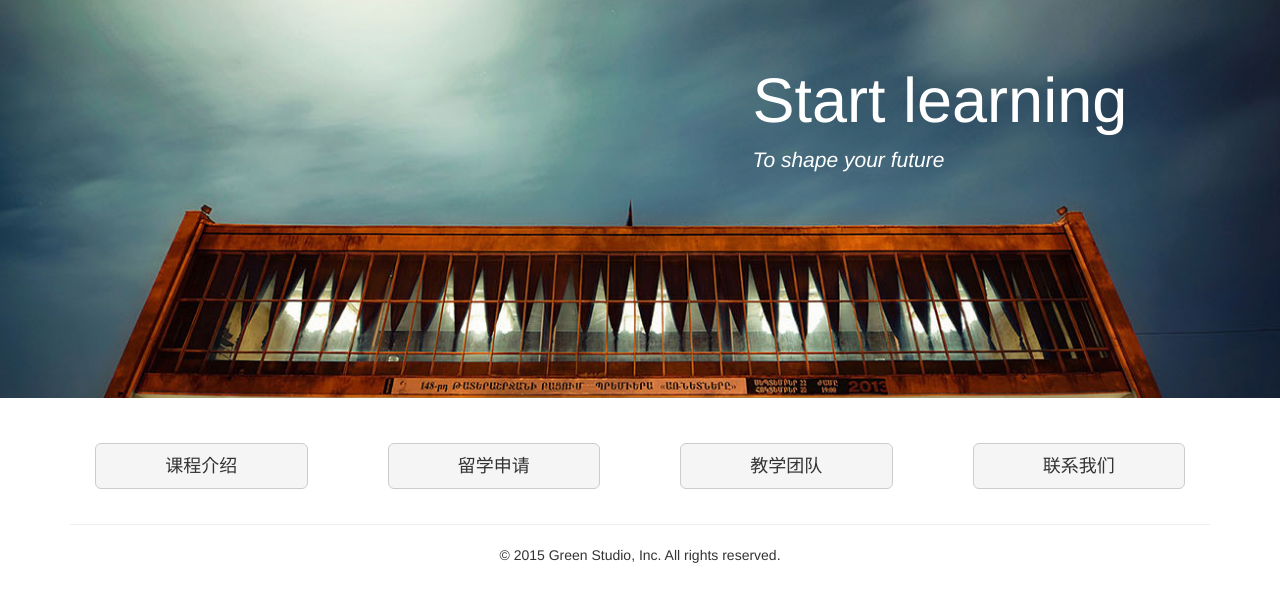
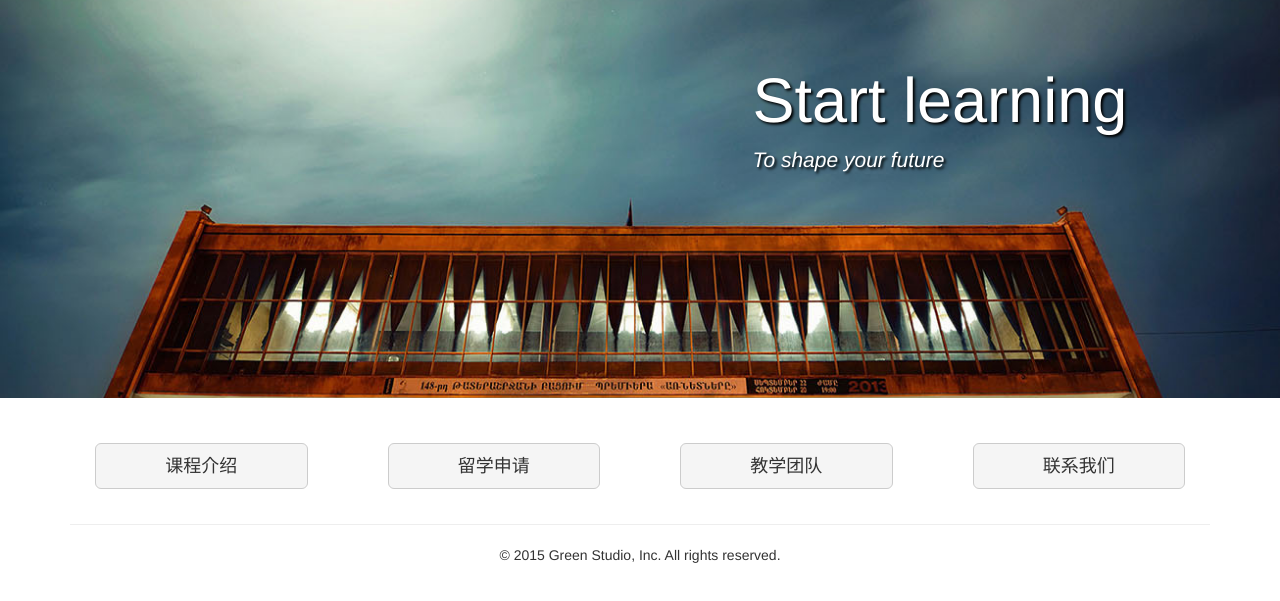
Before and after one commit to green-english/green-english.github.io, a plain HTML site: page index.html in a window 1280 px wide. Shown: the part 53-654 px from the top of the page. Drawn offline with Linux system fonts and the light colour scheme.

Commit message:
Add text shadow of lead content.

```diff
--- a/css/style.css
+++ b/css/style.css
@@ -39,6 +39,7 @@ body {
 
 #lead-content {
     color: #fff;
+    text-shadow: 2px 2px 0.2em #000;
 }
 
 #portraits a {
```
